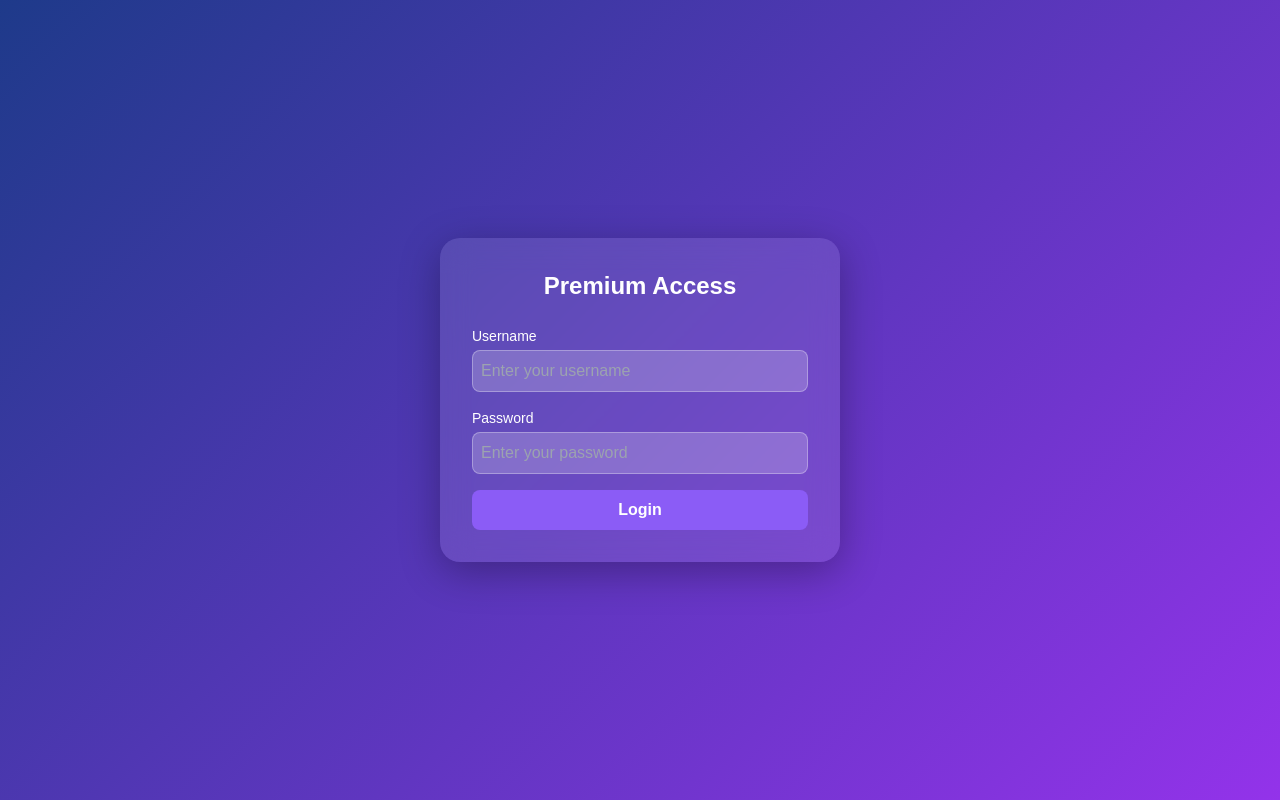
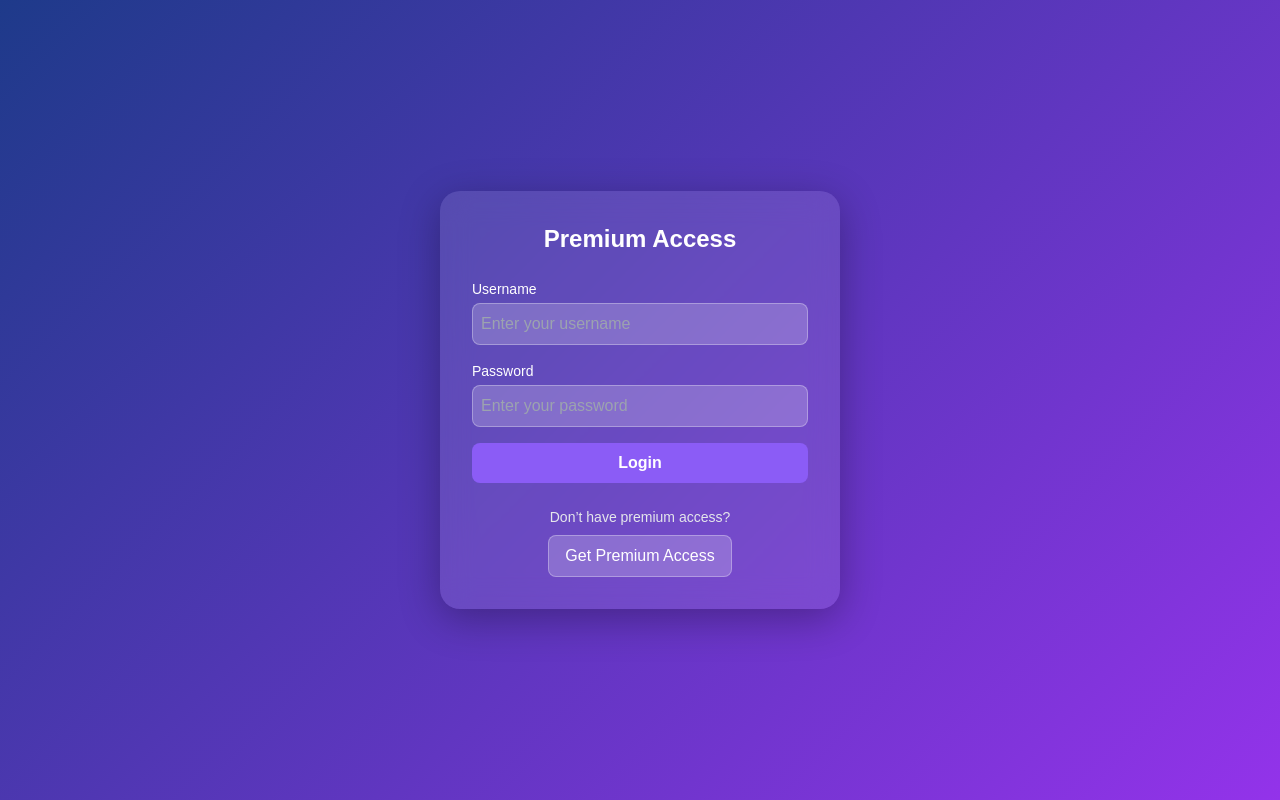
Before and after one commit to yan-shun-081/premium_content_files, a plain HTML site: page index.html in a window 1280 px wide. Drawn offline with nearby package versions, Linux system fonts and the light colour scheme.

Commit message:
Update index.html

```diff
--- a/index.html
+++ b/index.html
@@ -72,6 +72,15 @@
 
       <p id="errorMsg" class="text-center text-red-300 text-sm hidden mt-3">Invalid login. Please try again.</p>
     </form>
+
+    <!-- 🌟 Premium Option Below Login -->
+    <div class="text-center mt-6">
+      <p class="text-sm text-gray-200 mb-2">Don’t have premium access?</p>
+      <a href="premium_content_subscription.html"
+         class="inline-block bg-white/20 border border-white/30 hover:bg-white/30 transition-all text-white font-medium px-4 py-2 rounded-lg">
+        Get Premium Access
+      </a>
+    </div>
   </div>
 
   <script>
```
